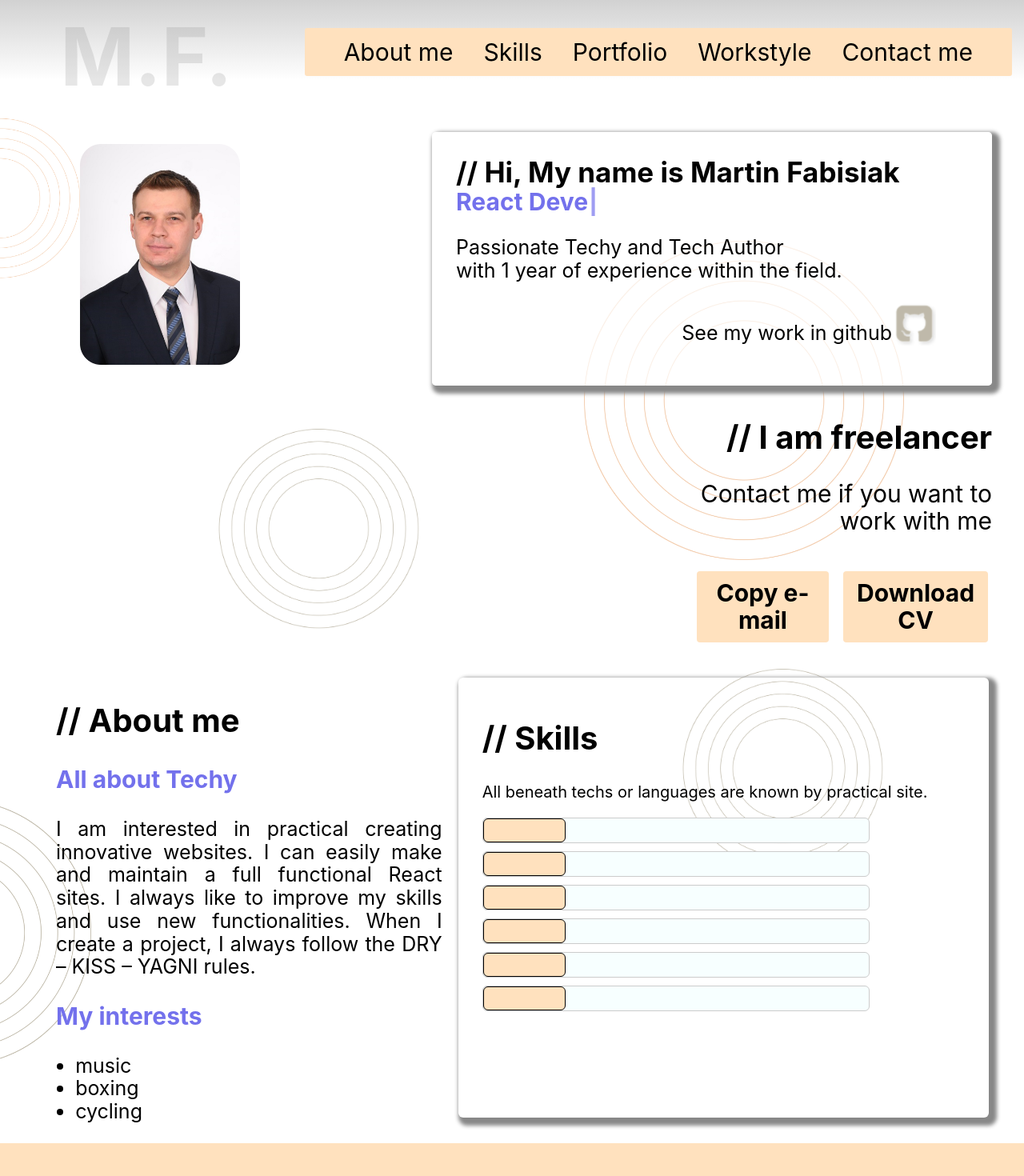
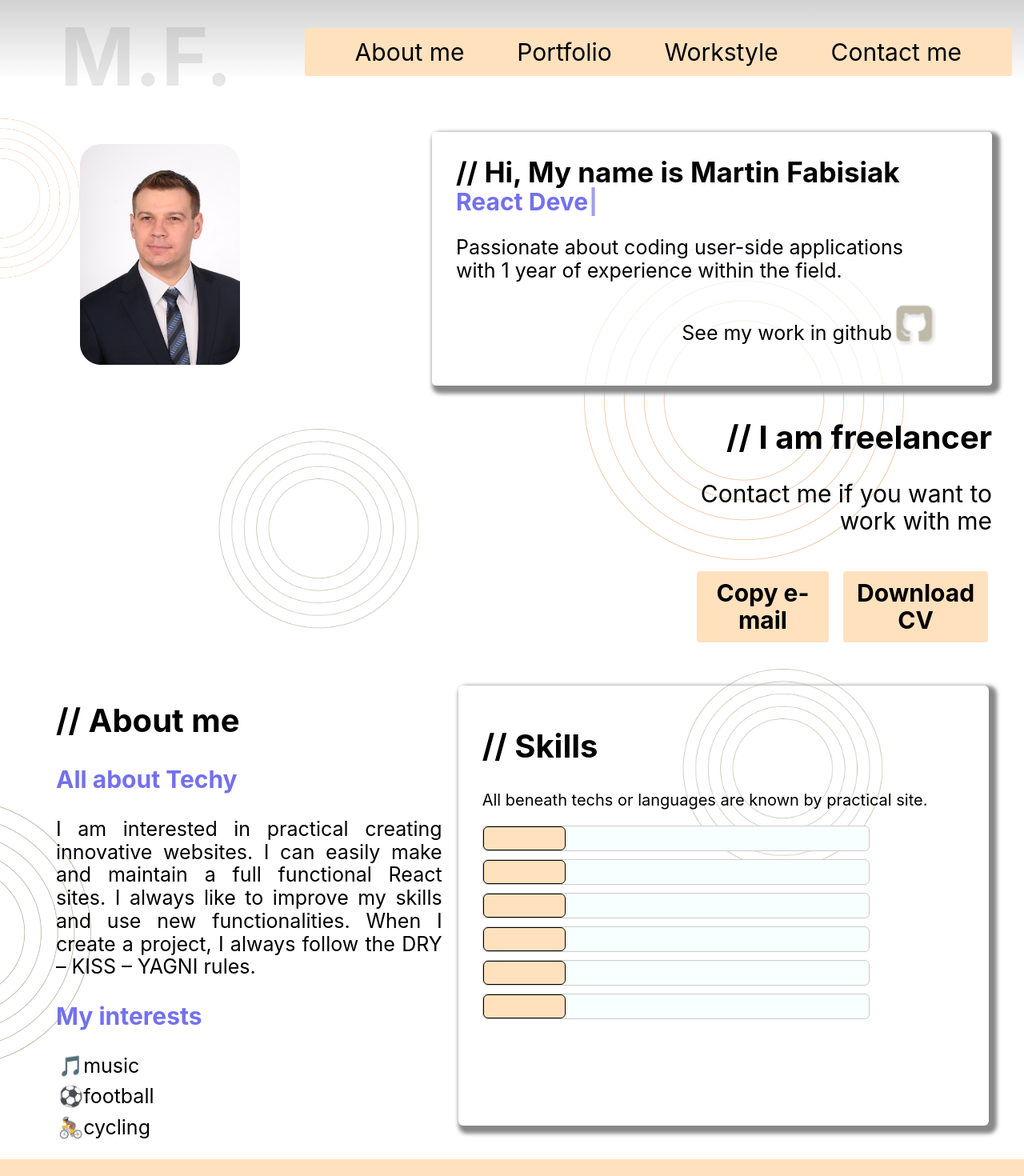
Before and after one commit to marcinfabisiak97/project1PortfolioReact, a React (Create React App) app: page / in a window 1280 px wide. Shown: the top 1470 px of the page at 80% size. Built offline with nearby package versions, Linux system fonts and the light colour scheme.

Commit message:
changes to scss

```diff
--- a/src/components/ExperienceAndAbout/About/index.js
+++ b/src/components/ExperienceAndAbout/About/index.js
@@ -13,12 +13,11 @@ const About = ({ skillref }) => {
                     easily make and maintain a full functional React sites. I always
                     like to improve my skills and use new functionalities. When I create
                     a project, I always follow the DRY – KISS – YAGNI rules.
-
                 </p>
                 <h3>My interests</h3>
                 <ul>
                     <li>music</li>
-                    <li>boxing</li>
+                    <li>football</li>
                     <li>cycling</li>
                 </ul>
             </section>
--- a/src/components/ExperienceAndAbout/Experience/index.js
+++ b/src/components/ExperienceAndAbout/Experience/index.js
@@ -25,7 +25,7 @@ const Experience = () => {
                         }}
                     />
                     <p>
-                        Passionate Techy and Tech Author
+                        Passionate about coding user-side applications
                         <br />
                         with 1 year of experience within the field.
                     </p>
--- a/src/components/Navigation/index.js
+++ b/src/components/Navigation/index.js
@@ -4,8 +4,7 @@ const Navigation = ({ aboutref, skillref, myworkref, blogref, contactref }) => {
     const scrollToRef = ref => window.scrollTo(0, ref.current.offsetTop);
     {/*using scrollToRef to scroll to right div */ }
     const navHeader = [
-        { 'link': aboutref, 'text': 'About me' },
-        { 'link': skillref, 'text': 'Skills' },
+        { 'link': skillref, 'text': 'About me' },
         { 'link': myworkref, 'text': 'Portfolio' },
         { 'link': blogref, 'text': 'Workstyle' },
         { 'link': contactref, 'text': 'Contact me' }
--- a/src/styles/themes/default/components/_about.scss
+++ b/src/styles/themes/default/components/_about.scss
@@ -11,6 +11,18 @@
     flex-basis: 40vw;
     ul {
       padding-left: 5%;
+      li {
+        margin: 10px;
+      }
+      li:first-child {
+        list-style-type: "\1F3B5";
+      }
+      li:nth-child(2) {
+        list-style-type: "\26BD";
+      }
+      li:nth-child(3) {
+        list-style-type: "\1F6B4";
+      }
     }
     p {
       text-align: justify;
--- a/src/styles/themes/default/components/_navigation.scss
+++ b/src/styles/themes/default/components/_navigation.scss
@@ -34,7 +34,6 @@
       border: 4px dashed $c-black;
     }
   }
-
   &__nav {
     font-size: pxToRem(25);
     margin: $space-small;
@@ -46,6 +45,7 @@
     justify-content: space-around;
     border-radius: 3px;
     margin-right: $space-large;
+    position: sticky;
   }
 
   &__navLi1 {
@@ -113,7 +113,6 @@
     }
   }
 }
-
 @media only screen and (max-width: $break-laptop) {
   .header > h3 {
     @include myFlex();
@@ -160,7 +159,6 @@
     }
   }
 }
-
 @media only screen and (max-width: $break-mid) {
   .header {
     margin-right: 100px;
@@ -211,7 +209,6 @@
     }
   }
 }
-
 @media only screen and (max-width: $break-mobile) {
   .header {
     @include myFlex();
@@ -271,7 +268,6 @@
     }
   }
 }
-
 @media only screen and (max-width: $break-xs) {
   .header > h3 {
     display: none;
```
